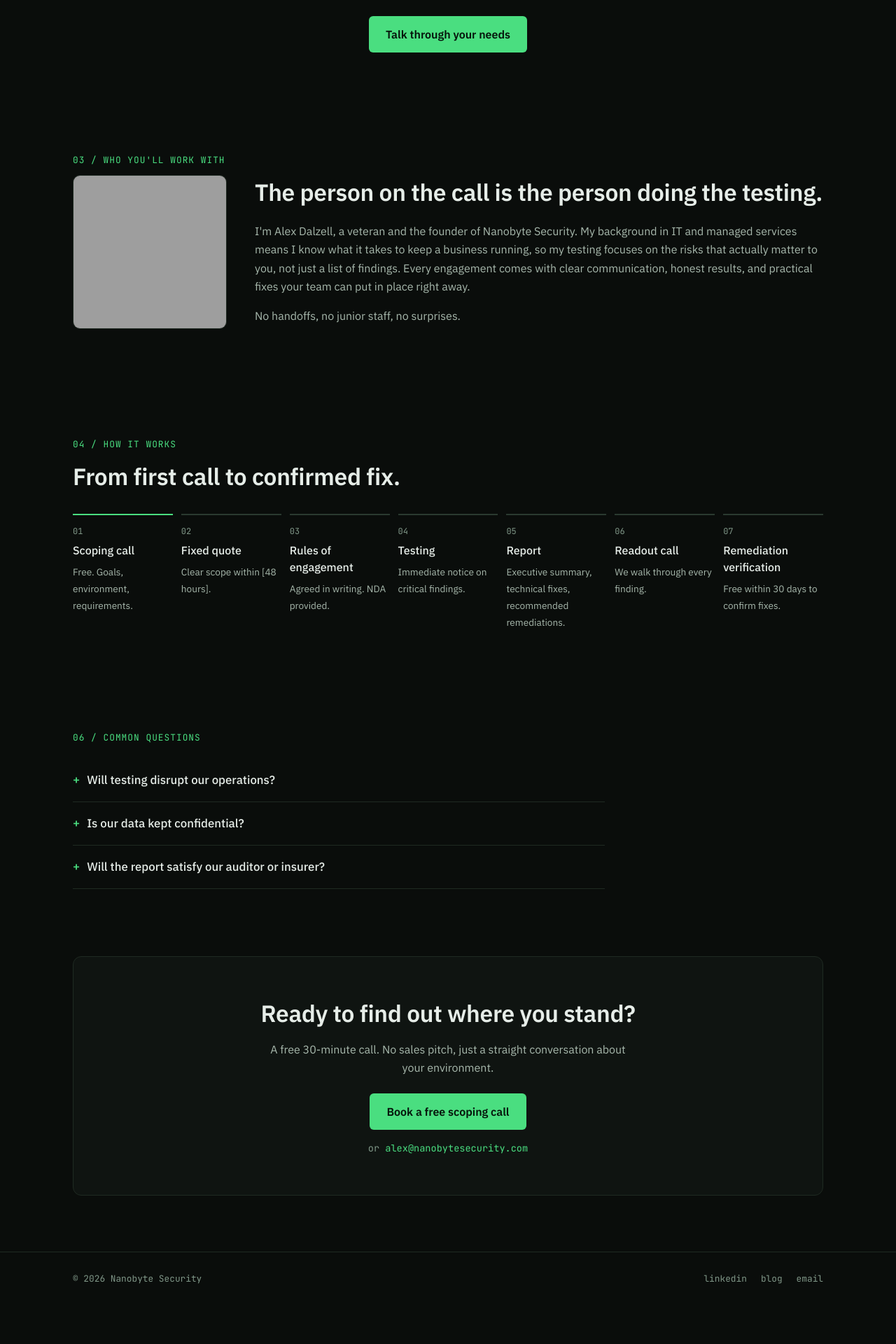
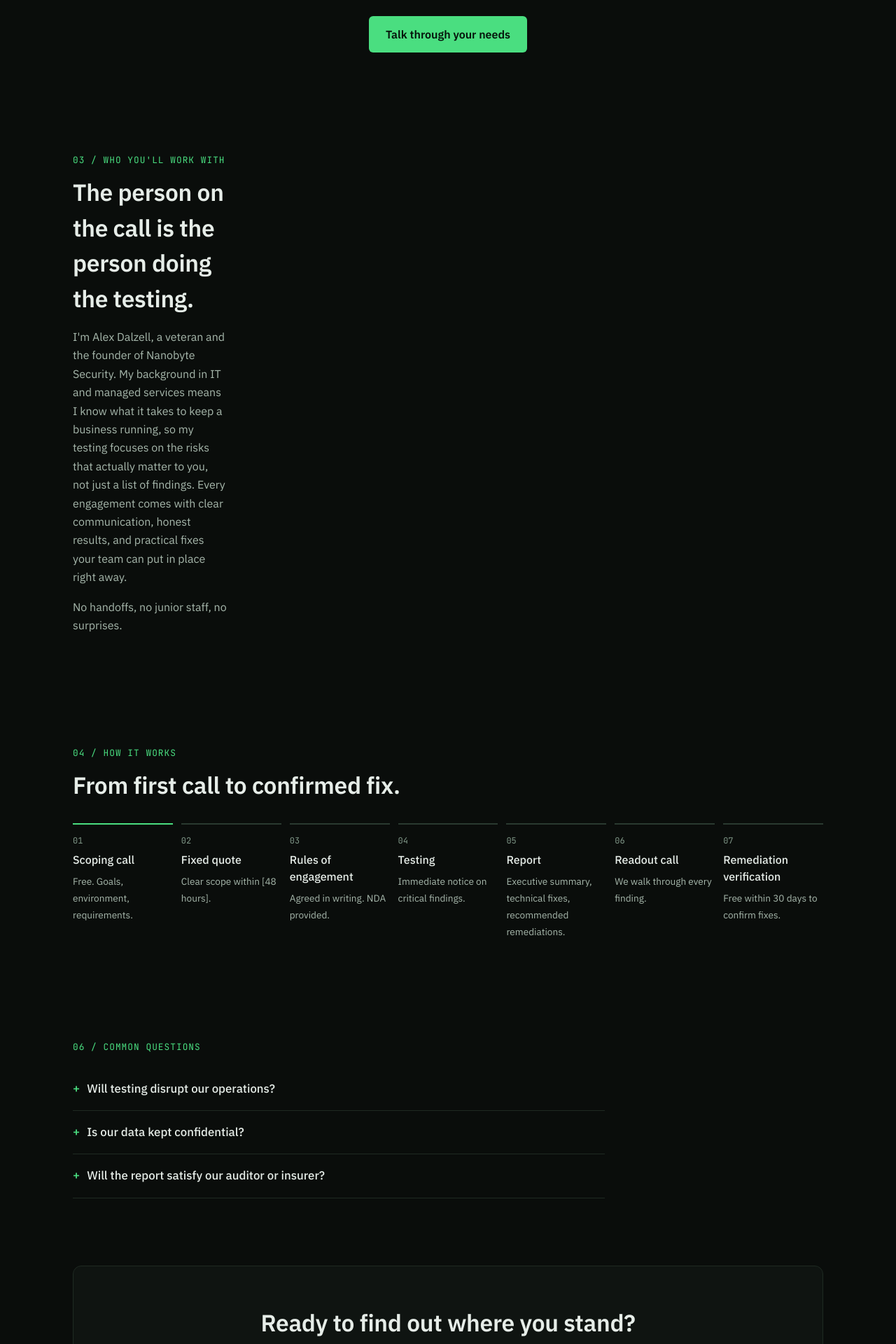
Before and after one commit to nanobyte-security/nanobytesecurity.github.io, a Jekyll site: the page index.html, which Jekyll copies as it is, in a window 1280 px wide. Shown: the part 1803-3723 px from the top of the page at 70% size. Built offline with Jekyll 4.4.1, drawn with Linux system fonts in a browser that asks for light colours; before the commit the page ends 3667 px from its top, so only the background shows below that.

Commit message:
Update index.html

```diff
--- a/index.html
+++ b/index.html
@@ -761,7 +761,6 @@
       <section>
         <div class="nb-eyebrow">03 / Who you'll work with</div>
         <div class="nb-about">
-          <img class="nb-photo" src="[PHOTO PATH]" alt="Alex Dalzell, founder of Nanobyte Security">
           <div>
             <h2>The person on the call is the person doing the testing.</h2>
             <p>
```
